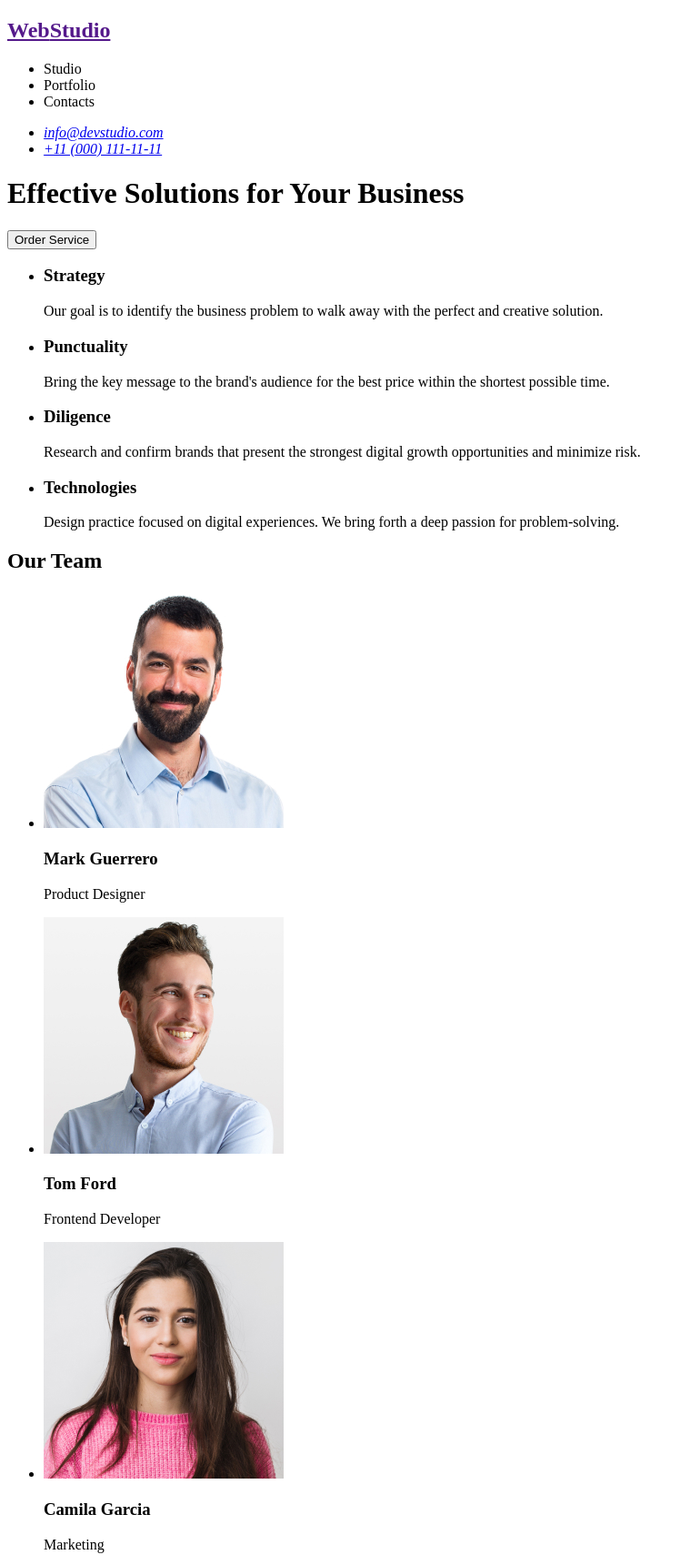
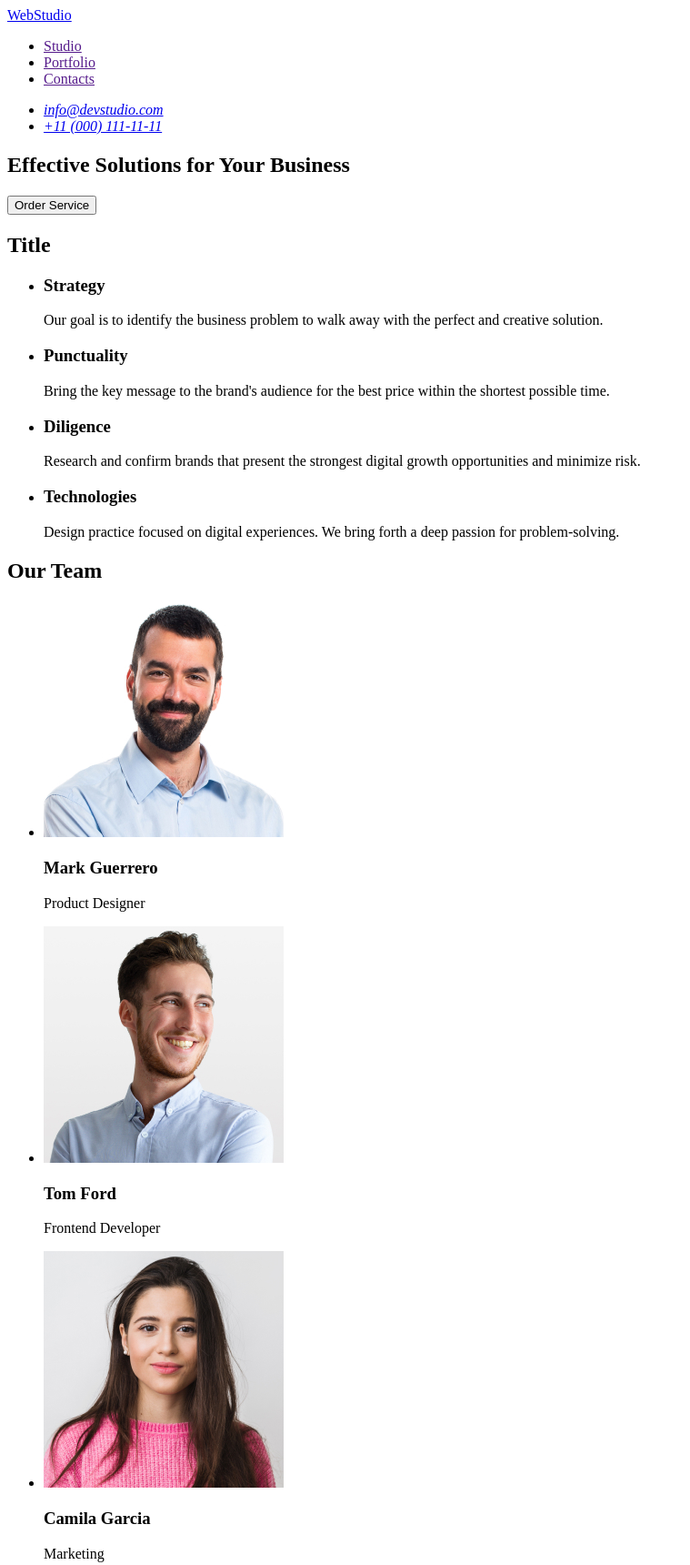
Before and after one commit to klimbass/goit-markup-hw-01, a plain HTML site: page index.html in a window 1280 px wide. Shown: the top 1720 px of the page at 91% size, without its empty margins (0-759 px from the left). Drawn offline with Linux system fonts and the light colour scheme.

Commit message:
update index.html

```diff
--- a/index.html
+++ b/index.html
@@ -7,15 +7,16 @@
 </head>
 <body>
     <header>
+        <nav>
         <!-- logo -->
-        <a href=""><h2><span>Web</span><span>Studio</span></h2></a>
+        <a href="./index.html">WebStudio</a>
 
         <!-- navigation -->
-        <nav>
+
             <ul>
-                <li>Studio</li>
-                <li>Portfolio</li>
-                <li>Contacts</li>
+                <li><a href="">Studio</a></li>
+                <li><a href="">Portfolio</a></li>
+                <li><a href="">Contacts</a></li>
             </ul>
         </nav>
         <!-- address -->
@@ -30,14 +31,15 @@
 
     <main>
         <!-- hero image -->
-        <div class="heroimage">
+        <section>
              <h1>
                 Effective Solutions for Your Business
             </h1>
             <button type="button">Order Service</button>
-        </div>
+        </section>
         <!-- section 1 -->
-        <section class="section1">
+        <section>
+            <h2>Title</h2>
             <ul>
                 <li>
                     <h3>Strategy</h3>
@@ -70,56 +72,52 @@
             </ul>
         </section>
         <!-- section 2 -->
-        <section class="section2">
+        <section>
             <h2>Our Team</h2>
             <ul>
                 <li>
-                    <div>
-                        <img src="/images/foto1.jpg"
+
+                    <img src="./images/foto1.jpg"
                     alt="the Mark Guerrero`s photo"
                     width="264"
                     height="260">
-                        <div>
+
                     <h3>Mark Guerrero</h3>
                     <p>Product Designer</p>
-                        </div>
-                    </div>
+
                 </li>
                 <li>
-                    <div>
-                        <img src="/images/foto2.jpg"
+
+                    <img src="./images/foto2.jpg"
                     alt="the Tom Ford`s photo"
                     width="264"
                     height="260">
-                        <div>
+
                     <h3>Tom Ford</h3>
                     <p>Frontend Developer</p>
-                        </div>
-                    </div>
+
                 </li>
                 <li>
-                    <div>
-                        <img src="/images/foto3.jpg"
+
+                    <img src="./images/foto3.jpg"
                     alt="the Camila Garcia`s photo"
                     width="264"
                     height="260">
-                        <div>
+
                     <h3>Camila Garcia</h3>
                     <p>Marketing</p>
-                        </div>
-                    </div>
+
                 </li>
                 <li>
-                    <div>
-                        <img src="/images/foto4.jpg"
+
+                    <img src="./images/foto4.jpg"
                     alt="the Daniel Wilson`s photo"
                     width="264"
                     height="260">
-                        <div>
+
                     <h3>Daniel Wilson</h3>
                     <p>UI Designer</p>
-                        </div>
-                    </div>
+
                 </li>
             </ul>
         </section>
@@ -129,7 +127,7 @@
 
     <footer>
         <!-- logo -->
-        <a href=""><h2><span>Web</span><span>Studio</span></h2></a>
+        <a href="./index.html">WebStudio</a>
         <p>
             Increase the flow of customers and sales for your business with digital marketing & growth solutions.
         </p>
```
Lines whose indentation alone changed are shown as unchanged.
